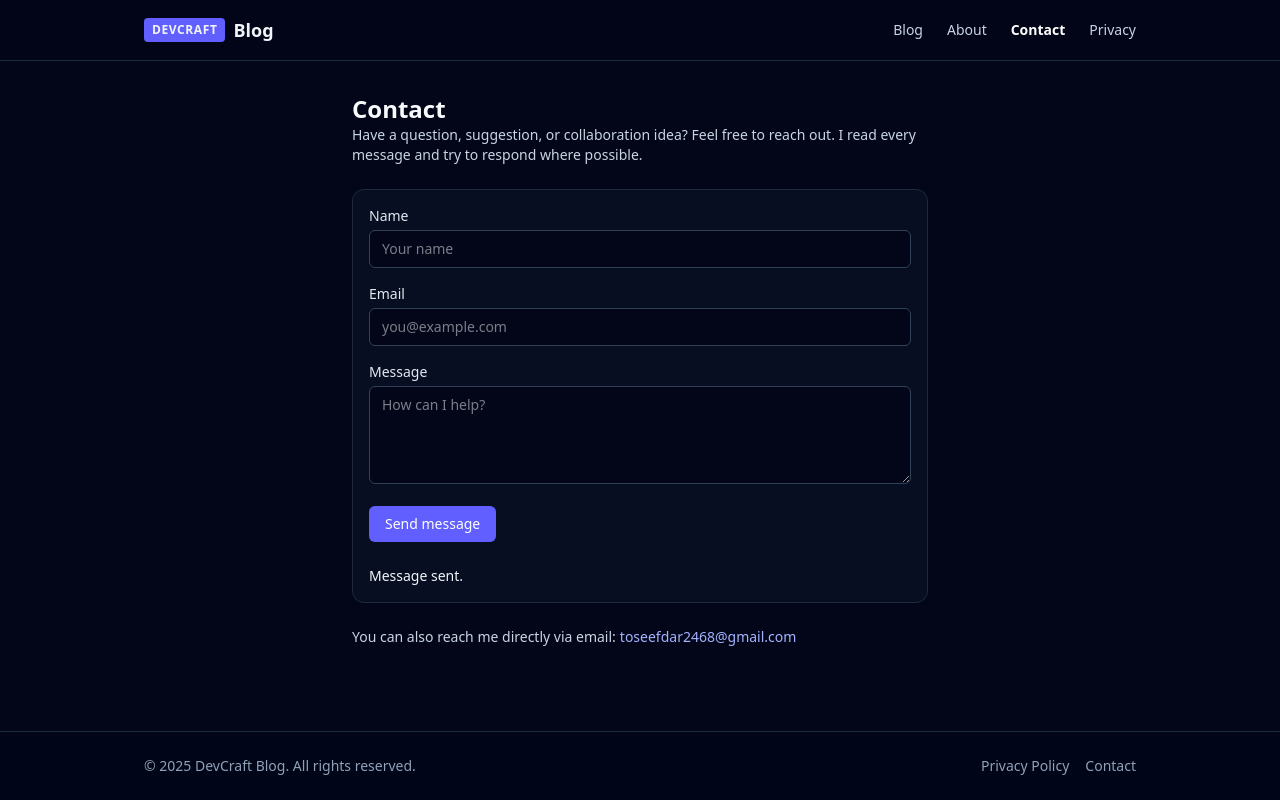
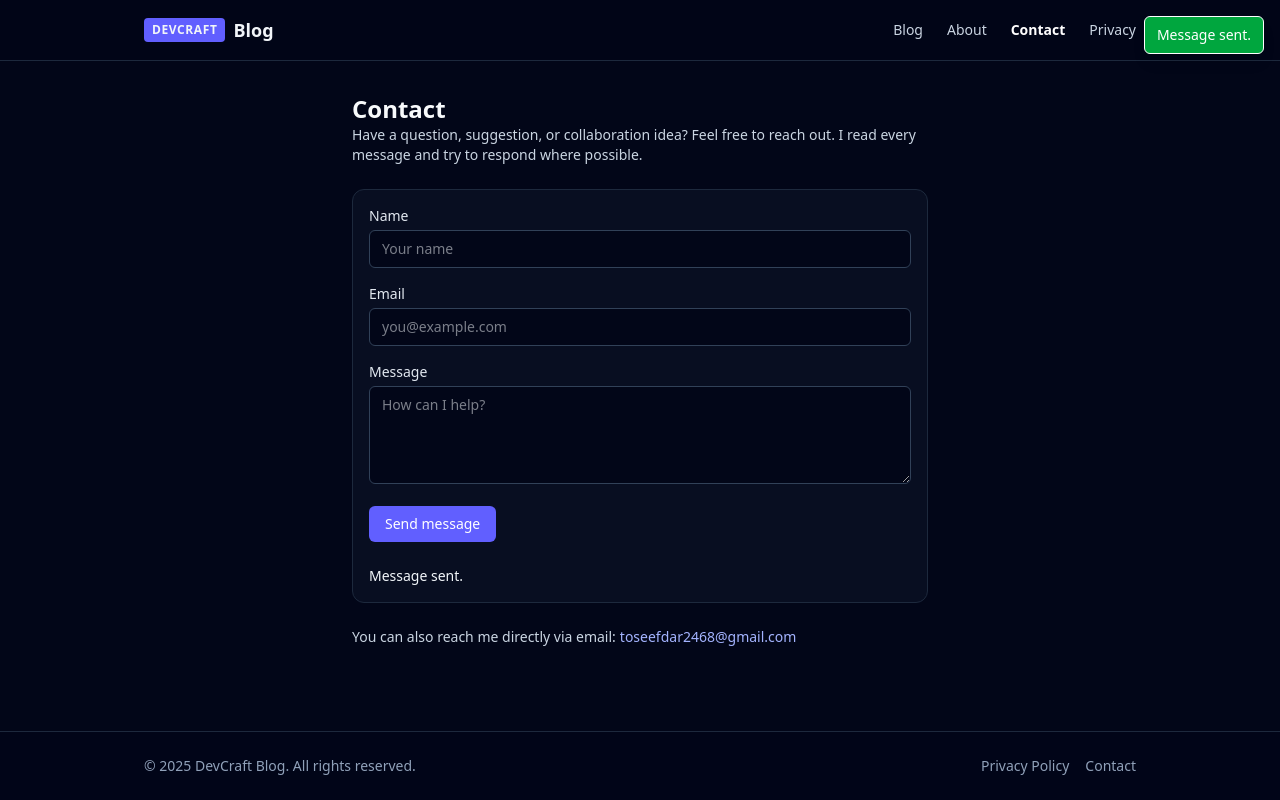
Before and after one commit to toseefdar2468-ai/blog_website, a Next.js app: page /contact in a window 1280 px wide. Both pictures are taken after typing "Sample", "name@example.com", "Sample" into the empty fields and a click on the button "Send message". Built offline with nearby package versions, Linux system fonts and the light colour scheme; no server answers.

Commit message:
make email functionality working and make some improvements for seo

```diff
--- /dev/null
+++ b/app/components/Toaster.tsx
@@ -0,0 +1,44 @@
+"use client";
+
+import * as React from "react";
+import type { ToastType } from "../../lib/toast";
+
+type Toast = { id: number; message: string; type: ToastType };
+
+export default function Toaster() {
+  const [toasts, setToasts] = React.useState<Toast[]>([]);
+  const idRef = React.useRef(1);
+
+  React.useEffect(() => {
+    function onToast(e: Event) {
+      const detail = (e as CustomEvent).detail as { message: string; type: ToastType };
+      const id = idRef.current++;
+      setToasts((s) => [...s, { id, message: detail.message, type: detail.type }]);
+      // auto remove after 4s
+      setTimeout(() => setToasts((s) => s.filter((t) => t.id !== id)), 4000);
+    }
+
+    window.addEventListener("devblog:toast", onToast as EventListener);
+    return () => window.removeEventListener("devblog:toast", onToast as EventListener);
+  }, []);
+
+  if (toasts.length === 0) return null;
+
+  return (
+    <div className="fixed right-4 top-4 z-[9999] flex w-auto flex-col gap-2">
+      {toasts.map((t) => (
+        <div
+          key={t.id}
+          className={`max-w-sm rounded-md border px-3 py-2 text-sm shadow-lg transition-opacity ` +
+            (t.type === "success"
+              ? "bg-green-600 text-white"
+              : t.type === "error"
+              ? "bg-red-600 text-white"
+              : "bg-slate-800 text-slate-100")}
+        >
+          {t.message}
+        </div>
+      ))}
+    </div>
+  );
+}
--- a/app/contact/contactForm.tsx
+++ b/app/contact/contactForm.tsx
@@ -2,6 +2,7 @@
 
 import * as React from "react";
 import emailjs from "@emailjs/browser";
+import { toast } from "../../lib/toast";
 
 export default function ContactForm() {
   const [name, setName] = React.useState("");
@@ -15,10 +16,9 @@ export default function ContactForm() {
     setStatus(null);
     setLoading(true);
     try {
-      const serviceId = process.env.NEXT_PUBLIC_EMAILJS_SERVICE_ID!;
-      const templateId = process.env.NEXT_PUBLIC_EMAILJS_TEMPLATE_ID!;
-      const publicKey = process.env.NEXT_PUBLIC_EMAILJS_PUBLIC_KEY!;
-
+      const serviceId = process.env.NEXT_PUBLIC_EMAILJS_SERVICE_ID;
+      const templateId = process.env.NEXT_PUBLIC_EMAILJS_TEMPLATE_ID;
+      const publicKey = process.env.NEXT_PUBLIC_EMAILJS_PUBLIC_KEY;
       if (!serviceId || !templateId || !publicKey) {
         setStatus("Email service not configured. See .env.local.example.");
         return;
@@ -32,9 +32,12 @@ export default function ContactForm() {
       setName("");
       setEmail("");
       setMessage("");
+      // show toast
+      toast("Message sent.", "success");
     } catch (err) {
       console.error(err);
       setStatus("Failed to send message. Try again later.");
+      toast("Failed to send message.", "error");
     } finally {
       setLoading(false);
     }
--- a/app/layout.tsx
+++ b/app/layout.tsx
@@ -3,6 +3,7 @@ import type { Metadata } from "next";
 import "./globals.css";
 import Header from "./components/Header";
 import Link from "next/link";
+import Toaster from "./components/Toaster";
 
 export const metadata: Metadata = {
   title: {
@@ -11,13 +12,13 @@ export const metadata: Metadata = {
   },
   description:
     "DevCraft Blog - daily articles on frontend development, Angular, React, JavaScript, and modern web practices.",
-  metadataBase: new URL("https://your-domain.com"), // change after deployment
+  metadataBase: new URL("https://osama-portfolio-jarh.vercel.app"),
   openGraph: {
     title: "DevCraft Blog",
     description:
       "Level up your frontend skills with practical guides, tips, and tutorials for Angular, React, and modern web development.",
     type: "website",
-    url: "https://your-domain.com",
+    url: "https://osama-portfolio-jarh.vercel.app",
   },
 };
 
@@ -52,6 +53,7 @@ export default function RootLayout({
               </div>
             </div>
           </footer>
+          <Toaster />
         </div>
       </body>
     </html>
--- /dev/null
+++ b/lib/toast.ts
@@ -0,0 +1,8 @@
+export type ToastType = "info" | "success" | "error";
+
+export function toast(message: string, type: ToastType = "info") {
+  if (typeof window === "undefined") return;
+  window.dispatchEvent(new CustomEvent("devblog:toast", { detail: { message, type } }));
+}
+
+export default toast;
```
Also changed, not shown: public/ads.txt (added), public/robots.txt (added), 1 other file (tests, documents, lock files or other folders).
